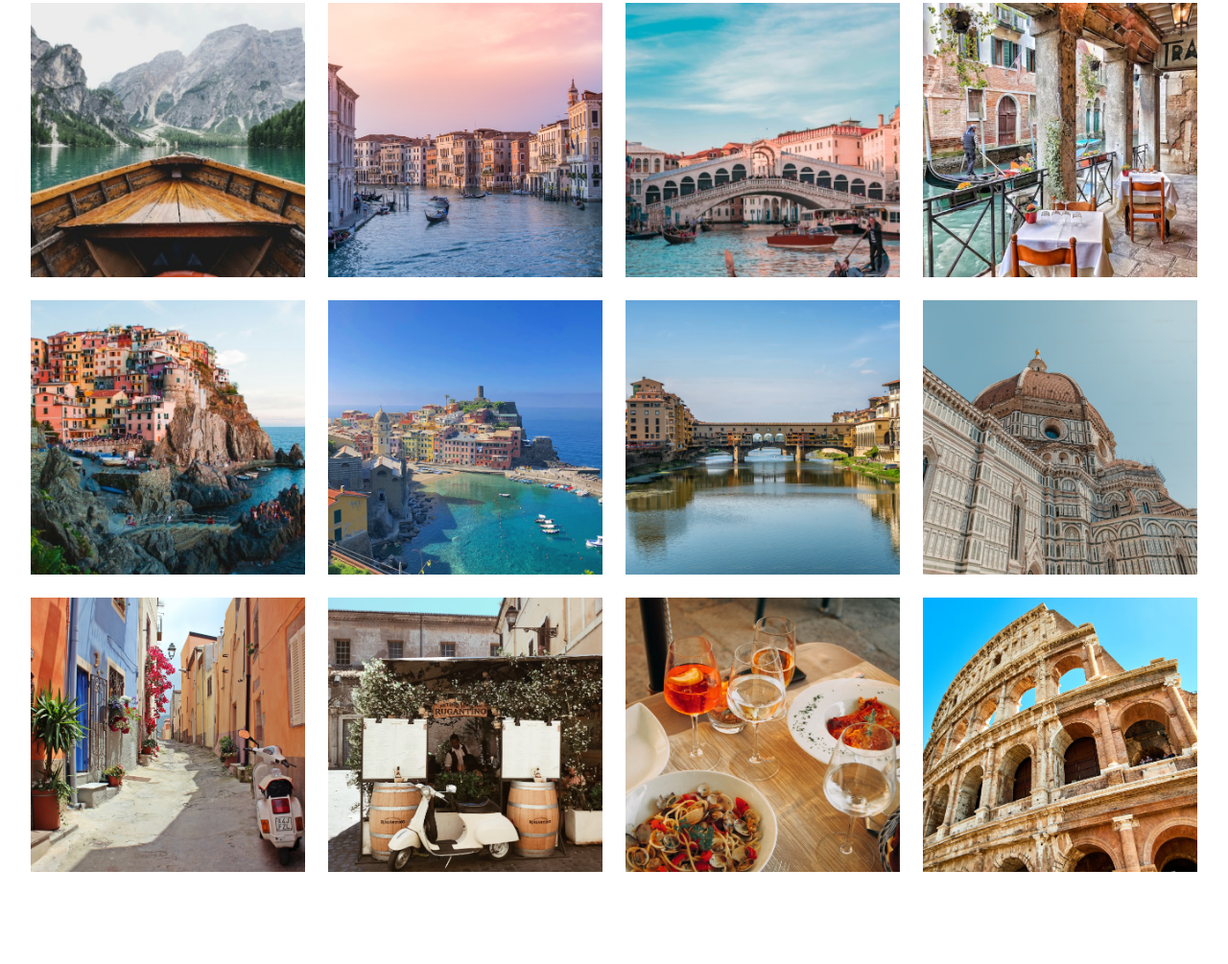
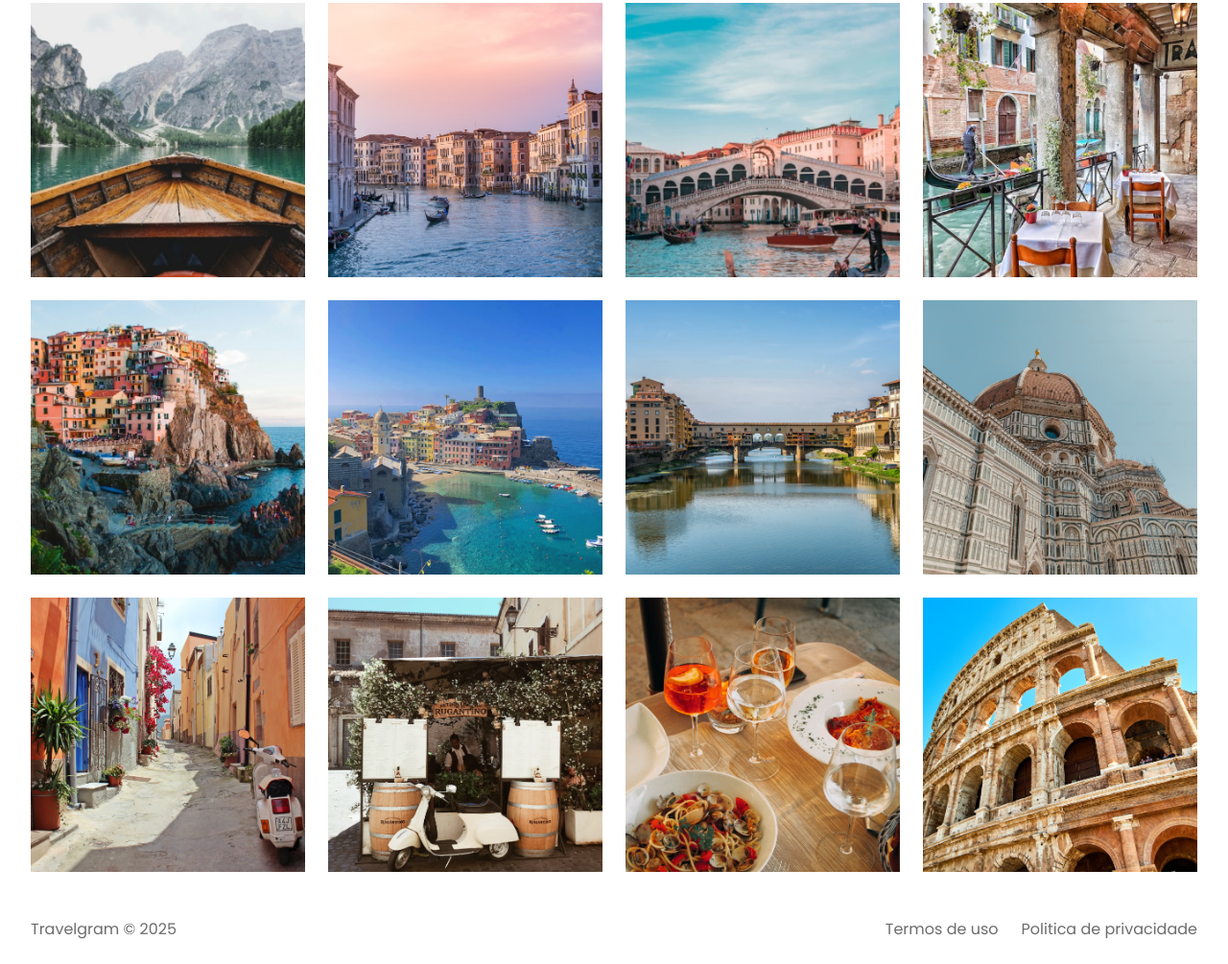
Before and after one commit to bruno-gaetti/Projeto-TRAVELGRAM, a plain HTML site: page index.html in a window 1280 px wide. Shown: the part 388-1393 px from the top of the page at 96% size. Before the commit the page ends 1321 px from the top, so only its background shows below. Drawn offline with Linux system fonts and the light colour scheme.

Commit message:
add footer and footer.css layout

```diff
--- a/index.html
+++ b/index.html
@@ -77,6 +77,19 @@
       <img src="assets/images/Image 12.png" alt="">
 
     </main>
+
+    <footer class="container">
+      <span>
+        Travelgram &copy; 2025
+      </span>
+
+      <span>
+        Termos de uso
+      </span>
+      <span>
+        Politica de privacidade
+      </span>
+    </footer>
   </body>
 </body>
 </html>
--- /dev/null
+++ b/styles/footer.css
@@ -0,0 +1,9 @@
+footer{
+  display: flex;
+  gap: 24px;
+  padding-block:24px;
+}
+
+footer span:nth-child(1){
+  margin-right: auto;
+}
--- a/styles/index.css
+++ b/styles/index.css
@@ -2,3 +2,4 @@
 @import url(nav.css);
 @import url(header.css);
 @import url(main.css);
+@import url(footer.css);
```
